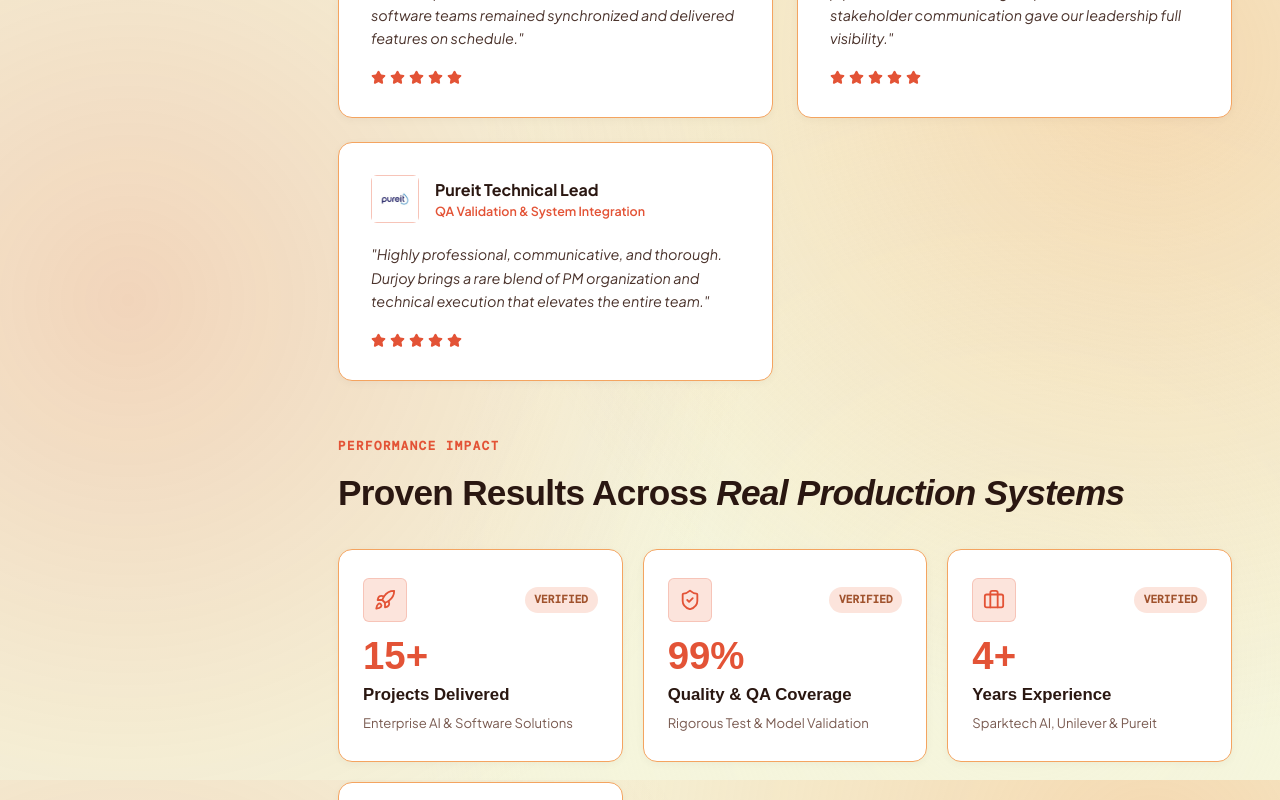
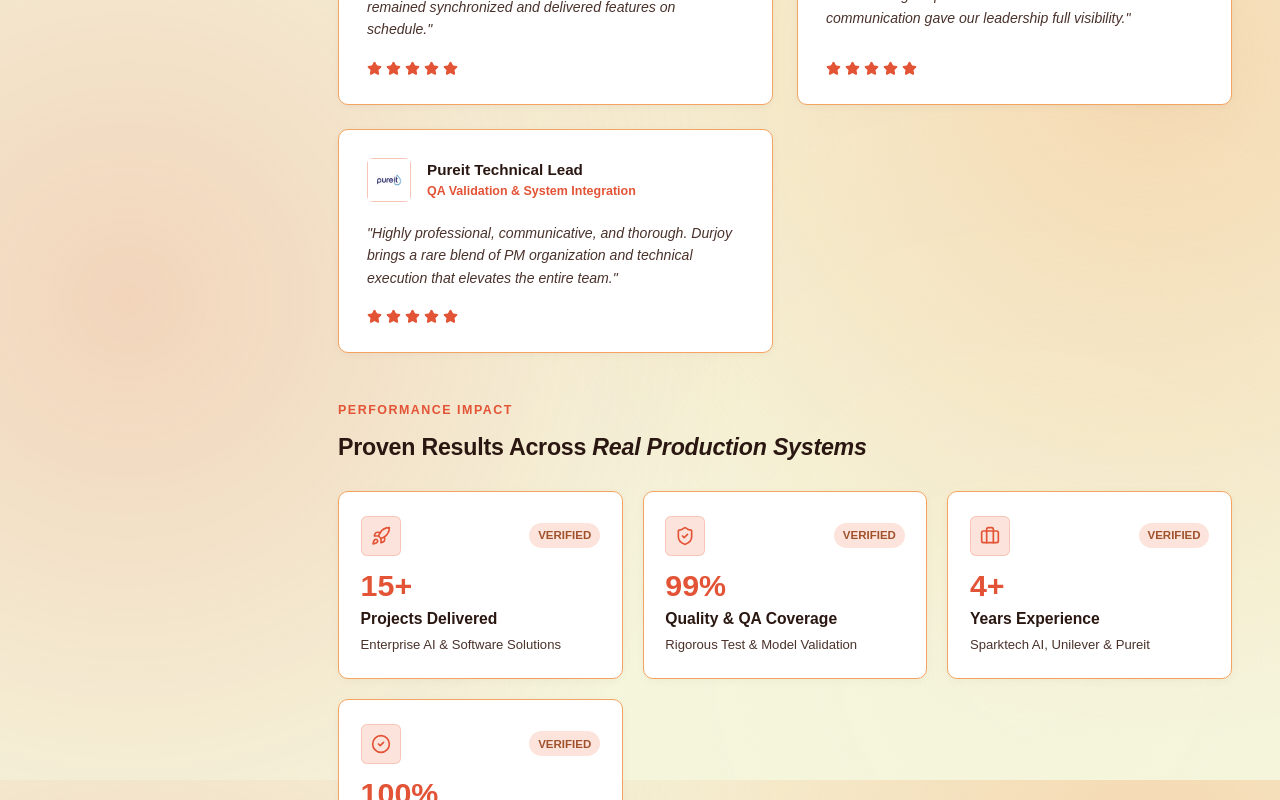
Before and after one commit to Ekaanta/durjoy_portfolio, a Next.js app: page / in a window 1280 px wide. Shown: the part 8020-8820 px from the top of the page. Built offline with nearby package versions, Linux system fonts and the light colour scheme.

Commit message:
Apply Poppins font, medium text sizing, and medium card radius to Proven Results section

```diff
--- a/components/WorkSamplesSection.tsx
+++ b/components/WorkSamplesSection.tsx
@@ -27,25 +27,25 @@ const reviews = [
 
 const stats = [
   {
-    icon: <Rocket size={22} />,
+    icon: <Rocket size={20} />,
     value: "15+",
     label: "Projects Delivered",
     subtext: "Enterprise AI & Software Solutions"
   },
   {
-    icon: <ShieldCheck size={22} />,
+    icon: <ShieldCheck size={20} />,
     value: "99%",
     label: "Quality & QA Coverage",
     subtext: "Rigorous Test & Model Validation"
   },
   {
-    icon: <Briefcase size={22} />,
+    icon: <Briefcase size={20} />,
     value: "4+",
     label: "Years Experience",
     subtext: "Sparktech AI, Unilever & Pureit"
   },
   {
-    icon: <CheckCircle2 size={22} />,
+    icon: <CheckCircle2 size={20} />,
     value: "100%",
     label: "On-Time Delivery",
     subtext: "Agile Sprint Milestone Execution"
@@ -56,8 +56,8 @@ export default function WorkSamplesSection() {
   return (
     <section className="section-wrapper" id="work-samples">
       {/* Testimonials Header */}
-      <div className="section-tag">TESTIMONIALS & TRUST</div>
-      <h2 className="section-title-large">
+      <div className="section-tag" style={{ fontFamily: "'Poppins', sans-serif" }}>TESTIMONIALS & TRUST</div>
+      <h2 className="section-title-large" style={{ fontFamily: "'Poppins', sans-serif" }}>
         Corporate Companies<br /><em>I Work With</em>
       </h2>
 
@@ -67,7 +67,7 @@ export default function WorkSamplesSection() {
           display: "grid",
           gridTemplateColumns: "repeat(auto-fit, minmax(300px, 1fr))",
           gap: "1.5rem",
-          marginBottom: "3.5rem"
+          marginBottom: "3rem"
         }}
       >
         {reviews.map((r, idx) => (
@@ -77,19 +77,20 @@ export default function WorkSamplesSection() {
             style={{
               background: "var(--bg-card-white)",
               border: "1px solid var(--sandy-amber)",
-              borderRadius: "var(--radius-lg)",
-              padding: "2rem",
+              borderRadius: "var(--radius-md)",
+              padding: "1.75rem",
               display: "flex",
               flexDirection: "column",
               justifyContent: "space-between",
-              gap: "1.25rem"
+              gap: "1.25rem",
+              fontFamily: "'Poppins', sans-serif"
             }}
           >
             <div style={{ display: "flex", alignItems: "center", gap: "1rem" }}>
               <div
                 style={{
-                  width: 48,
-                  height: 48,
+                  width: 44,
+                  height: 44,
                   position: "relative",
                   flexShrink: 0,
                   background: "var(--purple-light)",
@@ -101,12 +102,12 @@ export default function WorkSamplesSection() {
                 <Image src={r.logo} alt={r.name} fill style={{ objectFit: "contain" }} />
               </div>
               <div>
-                <div style={{ fontWeight: 700, fontSize: "1rem", color: "var(--ink)" }}>{r.name}</div>
+                <div style={{ fontWeight: 700, fontSize: "0.95rem", color: "var(--ink)" }}>{r.name}</div>
                 <div style={{ fontSize: "0.78rem", color: "var(--purple-primary)", fontWeight: 600 }}>{r.title}</div>
               </div>
             </div>
 
-            <p style={{ fontSize: "0.9rem", color: "var(--ink-secondary)", fontStyle: "italic", lineHeight: 1.6 }}>
+            <p style={{ fontSize: "0.88rem", color: "var(--ink-secondary)", fontStyle: "italic", lineHeight: 1.6 }}>
               "{r.quote}"
             </p>
 
@@ -119,16 +120,16 @@ export default function WorkSamplesSection() {
         ))}
       </div>
 
-      {/* Redesigned Impact Metrics Grid */}
-      <div className="section-tag" style={{ marginTop: "1rem" }}>PERFORMANCE IMPACT</div>
+      {/* Performance Impact Section */}
+      <div className="section-tag" style={{ marginTop: "1rem", fontFamily: "'Poppins', sans-serif" }}>PERFORMANCE IMPACT</div>
       <h3
         style={{
           fontFamily: "'Poppins', sans-serif",
-          fontSize: "clamp(1.6rem, 3vw, 2.2rem)",
-          fontWeight: 800,
+          fontSize: "1.45rem",
+          fontWeight: 700,
           color: "var(--ink)",
-          marginBottom: "1.75rem",
-          letterSpacing: "-0.02em"
+          marginBottom: "1.5rem",
+          letterSpacing: "-0.01em"
         }}
       >
         Proven Results Across <em>Real Production Systems</em>
@@ -148,20 +149,21 @@ export default function WorkSamplesSection() {
             style={{
               background: "var(--bg-card-white)",
               border: "1px solid var(--sandy-amber)",
-              borderRadius: "var(--radius-lg)",
-              padding: "1.75rem 1.5rem",
+              borderRadius: "var(--radius-md)",
+              padding: "1.5rem 1.35rem",
               boxShadow: "var(--shadow-sm)",
               transition: "all 0.3s cubic-bezier(0.16, 1, 0.3, 1)",
               display: "flex",
               flexDirection: "column",
-              gap: "0.85rem"
+              gap: "0.75rem",
+              fontFamily: "'Poppins', sans-serif"
             }}
           >
             <div style={{ display: "flex", justifyContent: "space-between", alignItems: "center" }}>
               <div
                 style={{
-                  width: 44,
-                  height: 44,
+                  width: 40,
+                  height: 40,
                   borderRadius: "var(--radius-sm)",
                   background: "var(--purple-light)",
                   color: "var(--purple-primary)",
@@ -175,12 +177,12 @@ export default function WorkSamplesSection() {
               </div>
               <span
                 style={{
-                  fontFamily: "'DM Mono', monospace",
-                  fontSize: "0.7rem",
+                  fontFamily: "'Poppins', sans-serif",
+                  fontSize: "0.72rem",
                   fontWeight: 600,
                   color: "var(--purple-badge-text)",
                   background: "var(--purple-light)",
-                  padding: "0.25rem 0.6rem",
+                  padding: "0.2rem 0.55rem",
                   borderRadius: "var(--radius-pill)"
                 }}
               >
@@ -192,10 +194,10 @@ export default function WorkSamplesSection() {
               <div
                 style={{
                   fontFamily: "'Poppins', sans-serif",
-                  fontSize: "2.4rem",
-                  fontWeight: 900,
+                  fontSize: "1.9rem",
+                  fontWeight: 800,
                   color: "var(--purple-primary)",
-                  lineHeight: 1.1
+                  lineHeight: 1.15
                 }}
               >
                 {s.value}
@@ -203,7 +205,7 @@ export default function WorkSamplesSection() {
               <div
                 style={{
                   fontFamily: "'Poppins', sans-serif",
-                  fontSize: "1.05rem",
+                  fontSize: "0.98rem",
                   fontWeight: 700,
                   color: "var(--ink)",
                   marginTop: "0.25rem"
@@ -213,9 +215,11 @@ export default function WorkSamplesSection() {
               </div>
               <div
                 style={{
+                  fontFamily: "'Poppins', sans-serif",
                   fontSize: "0.82rem",
-                  color: "var(--ink-muted)",
-                  marginTop: "0.2rem"
+                  color: "var(--ink-secondary)",
+                  marginTop: "0.2rem",
+                  lineHeight: 1.45
                 }}
               >
                 {s.subtext}
```
Also changed, not shown: 1 other file (tests, documents, lock files or other folders).
